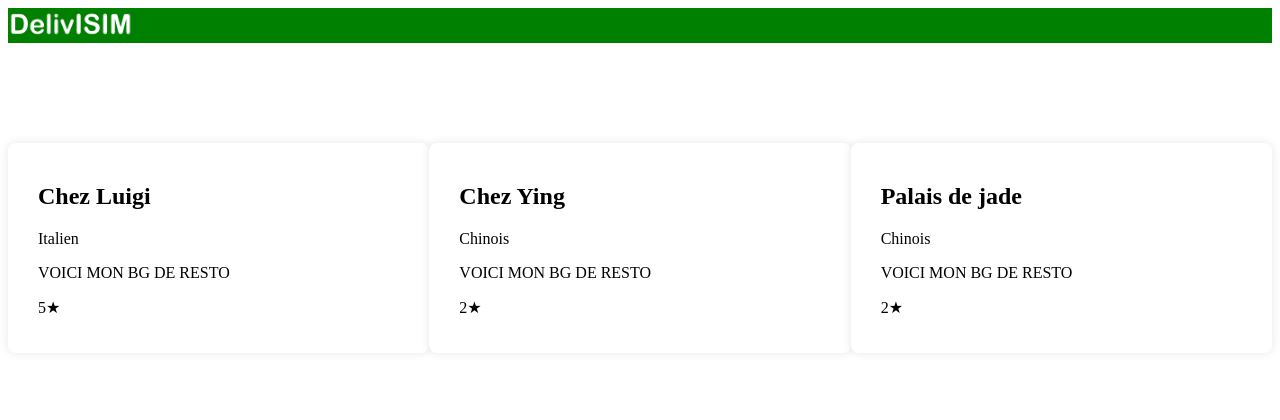
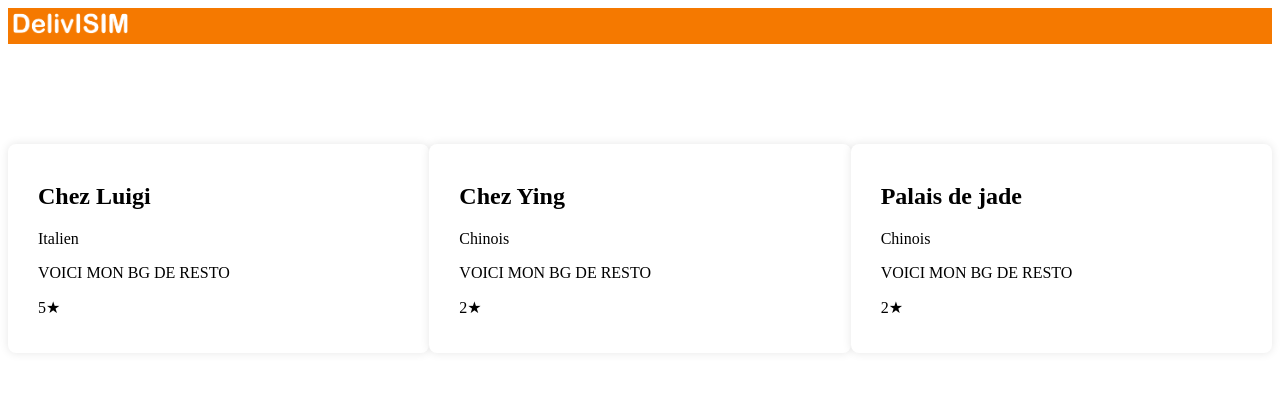
Before and after one commit to Blxtch/gitGroupe3SemaineProjetInter, a PHP site: page /vues/vueAccueil.php in a window 1280 px wide. Shown: the top 420 px of the page. Run offline with PHP 8.4, Linux system fonts and the light colour scheme; data comes from the database, SQL or seed files in the repository.

Commit message:
change color

```diff
--- a/css/styleAccueil.css
+++ b/css/styleAccueil.css
@@ -4,7 +4,7 @@ html{
 }
 
 header{
-    background-color: green;
+    background-color: #f57900;
     margin: 0;
 }
 
@@ -34,5 +34,5 @@ a{
 
 a:hover{
     text-decoration: none;
-    color: green;
+    color: #f57900;
 }
--- a/css/stylePlats.css
+++ b/css/stylePlats.css
@@ -4,7 +4,7 @@ html{
 }
 
 header{
-    background-color: green;
+    background-color: #f57900;
     margin: 0;
 }
 
@@ -34,5 +34,5 @@ a{
 
 a:hover{
     text-decoration: none;
-    color: green;
+    color: #f57900;
 }
```
Also changed, not shown: img/logo.png.
